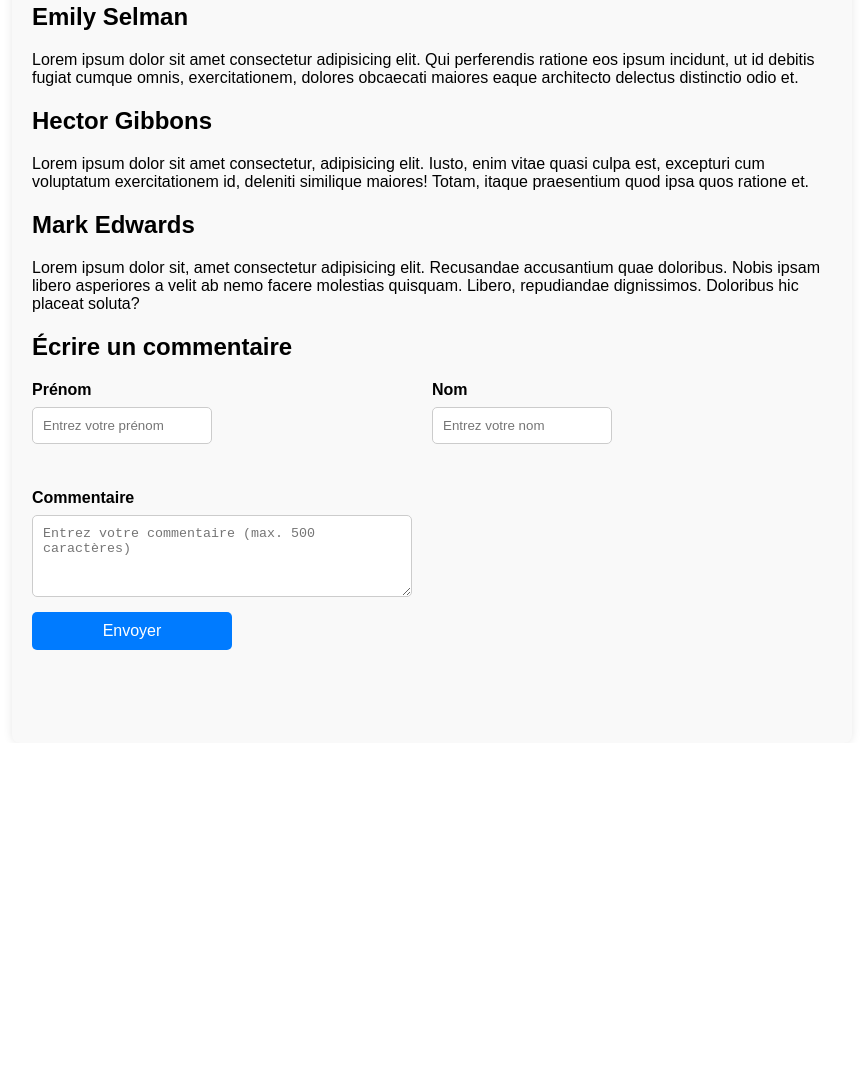
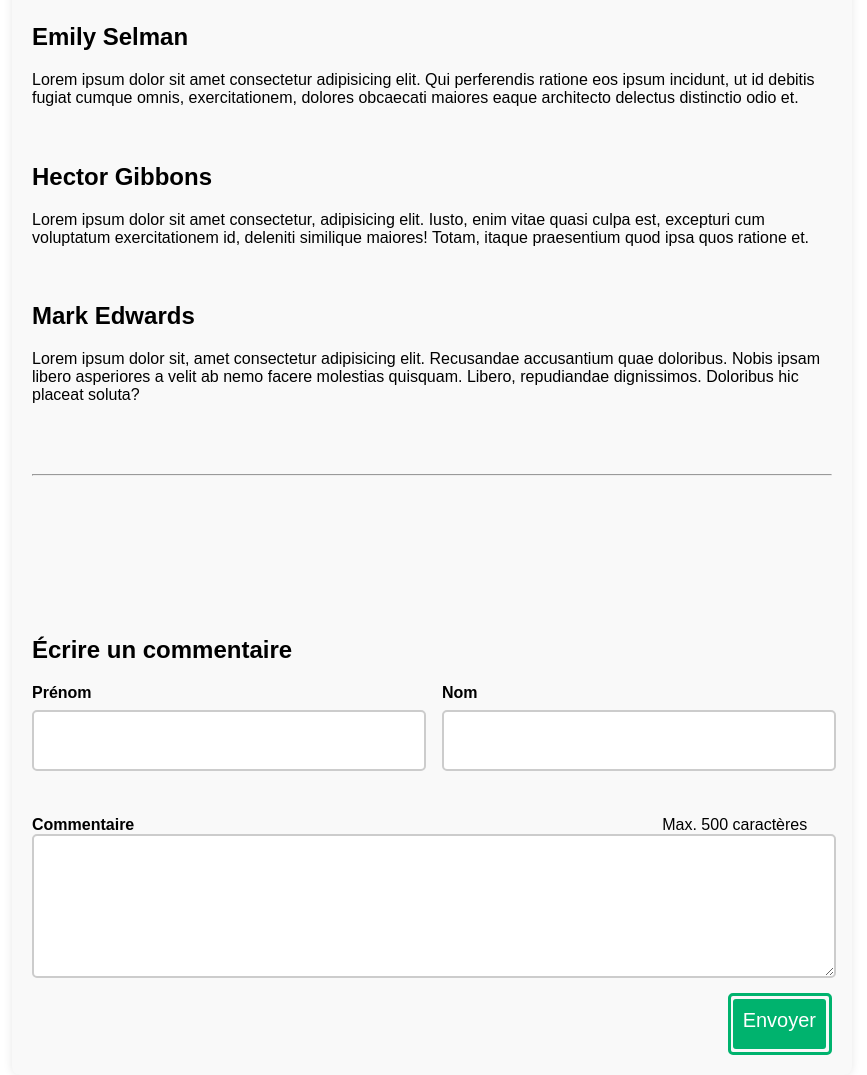
Before and after one commit to VanDoorslaer-rg/commentaire, a plain HTML site: page index.html in a window 1280 px wide. Shown: the part 97-1172 px from the top of the page, without its empty margins (208-1075 px from the left). Before the commit the page ends 840 px from the top, so only its background shows below. Drawn offline with Linux system fonts and the light colour scheme.

Commit message:
commentaire

```diff
--- a/app.js
+++ b/app.js
@@ -1,3 +1,44 @@
+// Récupérer l'élément titre "Écrire un commentaire"
+let writeCommentTitle = document.querySelector(".H2-style");
+
+// Fonction pour ajouter un commentaire à la liste des commentaires
+function ajouterCommentaire() {
+    // Récupérer les valeurs des champs
+    let prenom = document.getElementById("prenom").value;
+    let nom = document.getElementById("nom").value;
+    let commentaire = document.getElementById("commentaire").value;
+
+    // Créer un nouvel élément de commentaire
+    let newComment = document.createElement("div");
+    newComment.classList.add("commentaire");
+
+    // Contenu du commentaire
+    let contenuCommentaire = `
+        <h2>${prenom} ${nom}</h2>
+        <p>${commentaire}</p>
+    `;
+
+    // Ajouter le contenu au nouvel élément de commentaire
+    newComment.innerHTML = contenuCommentaire;
+
+    // Insérer le nouveau commentaire juste après le formulaire
+    writeCommentTitle.parentElement.insertBefore(newComment, writeCommentTitle);
+}
+
+// Ajouter un écouteur d'événements pour le bouton d'envoi
+document.querySelector("button[type='submit']").addEventListener("click", function (event) {
+    // Empêcher le formulaire de se soumettre par défaut
+    event.preventDefault();
+
+    // Vérifier si les champs sont vides
+    if (!verifierChampsVides()) {
+        // Si les champs ne sont pas vides, ajouter le commentaire
+        ajouterCommentaire();
+        // Effacer le formulaire
+        effacerFormulaire();
+    }
+});
+
 // Fonction pour vérifier si les champs du formulaire sont vides
 function verifierChampsVides() {
     try {
@@ -23,46 +64,3 @@ function effacerFormulaire() {
     document.getElementById("nom").value = "";
     document.getElementById("commentaire").value = "";
 }
-
-// Fonction pour ajouter un commentaire à la liste des commentaires
-function ajouterCommentaire() {
-    // Récupérer les valeurs des champs
-    let prenom = document.getElementById("prenom").value;
-    let nom = document.getElementById("nom").value;
-    let commentaire = document.getElementById("commentaire").value;
-
-    // Créer un nouvel élément de commentaire
-    let newComment = document.createElement("div");
-    newComment.classList.add("commentaire");
-
-    // Contenu du commentaire
-    let contenuCommentaire = `
-        <h2>${prenom} ${nom}</h2>
-        <p>${commentaire}</p>
-    `;
-
-    // Ajouter le contenu au nouvel élément de commentaire
-    newComment.innerHTML = contenuCommentaire;
-
-    // Récupérer l'élément titre "Écrire un commentaire"
-    let writeCommentTitle = document.querySelector("h2");
-
-    // Insérer le nouveau commentaire juste après le titre "Écrire un commentaire"
-    writeCommentTitle.insertAdjacentElement("beforebegin", newComment);
-}
-
-// Ajouter un écouteur d'événements pour le bouton d'envoi
-document.querySelector("button[type='submit']").addEventListener("click", function (event) {
-    // Empêcher le formulaire de se soumettre par défaut
-    event.preventDefault();
-
-    // Vérifier si les champs sont vides
-    if (!verifierChampsVides()) {
-        // Si les champs ne sont pas vides, ajouter le commentaire et effacer le formulaire
-        ajouterCommentaire();
-        effacerFormulaire();
-    }
-});
-
-// Effacer le formulaire lorsque la page est actualisée
-window.addEventListener("load", effacerFormulaire);
--- a/index.html
+++ b/index.html
@@ -24,29 +24,42 @@
         <div class="commentaire">
             <h2>Mark Edwards</h2>
             <p>Lorem ipsum dolor sit, amet consectetur adipisicing elit. Recusandae accusantium quae doloribus. Nobis ipsam libero asperiores a velit ab nemo facere molestias quisquam. Libero, repudiandae dignissimos. Doloribus hic placeat soluta?</p>
+            <hr>
         </div>
 
         <!-- Formulaire de commentaire -->
-        <h2>Écrire un commentaire</h2>
+        <h2 class="H2-style">
+            Écrire un commentaire
+        </h2>
         <div class="form">
             <div class="form-row">
                 <div class="label-input">
                     <label for="prenom">Prénom</label>
-                    <input type="text" id="prenom" name="prenom" placeholder="Entrez votre prénom">
+                    <input type="text" id="prenom" name="prenom">
                 </div>
 
                 <div class="label-input">
                     <label for="nom">Nom</label>
-                    <input type="text" id="nom" name="nom" placeholder="Entrez votre nom">
+                    <input type="text" id="nom" name="nom">
                 </div>
             </div>
 
             <div class="label-input">
-                <label for="commentaire">Commentaire</label>
-                <textarea id="commentaire" name="commentaire" rows="4" maxlength="500" placeholder="Entrez votre commentaire (max. 500 caractères)"></textarea>
+                <div class="label-style">
+                    <div id="L1">
+                        <label for="commentaire">Commentaire</label>
+                    </div>
+
+                    <div id="L2">
+                        Max. 500 caractères
+                    </div>
+                </div>
+                <textarea id="commentaire" name="commentaire" rows="4" maxlength="500"></textarea>
+            </div>
+            <div id="button">
+                <button type="submit">Envoyer</button>
             </div>
 
-            <button type="submit">Envoyer</button>
         </div>
     </div>
 </body>
--- a/styles.css
+++ b/styles.css
@@ -8,6 +8,9 @@ body {
 }
 
 .conteneur {
+    display: flex;
+    flex-direction: column;
+    justify-content:stretch;
     min-height: 100vh;
     width: 80%;
     max-width: 800px;
@@ -16,6 +19,14 @@ body {
     /* margin-top: 20px; */
     background-color: #f9f9f9;
     box-shadow: 0 0 10px rgba(0, 0, 0, 0.1);
+}
+
+hr{
+    margin-top: 70px;
+    margin-bottom: 70px;
+}
+.H2-style{
+    margin-top: 70px;
 }
 
 .commentaire {
@@ -30,15 +41,17 @@ body {
 .form-row {
     display: flex;
     flex-direction: row;
+    justify-content: space-between;
+    gap: 20px; /* Ajouter un espace de 20px entre chaque paire d'étiquettes et d'éléments input */
     margin-bottom: 30px;
-    justify-content: space-between;
 }
+
 
 .label-input {
     display: flex;
     flex-direction: column;
     margin-right: 20px;
-    flex: 1;
+
 }
 
 .form label {
@@ -46,32 +59,55 @@ body {
     margin-bottom: 8px;
 }
 
+.label-style {
+    display: flex;
+    align-items: center; /* Aligner verticalement les éléments */
+}
+
+
+#L2 {
+    margin-left: 33em; /* Aligner #L2 à droite */
+}
+
 .form input[type="text"],
 .form textarea {
     padding: 10px;
     margin-bottom: 15px;
-    border: 1px solid #ccc;
+    border: 2px solid #ccc;
     border-radius: 5px;
-    width: calc(50% - 10px); /* Calcul de la largeur pour les deux inputs avec espace entre eux */
-    box-sizing: border-box; /* Inclure les bordures et le padding dans la largeur */
-    flex: 1; /* Pour que les inputs prennent tout l'espace disponible */
+    font-size: 2em;
+    width: 100%; /* Assurez-vous que les textarea occupent toute la largeur du conteneur */
     margin-right: 10px; /* Espacement entre les inputs */
+
 }
 
 .form textarea {
     resize: vertical;
 }
+#button {
+    display: flex;
+    flex-direction: row-reverse;
+    padding: 3px;
+    margin-left: 87%;
+    border: 3px solid #00b36e; /* Bordure autour du bouton */
+    border-radius: 5px;
+}
 
 .form button {
-    background-color: #007bff;
+    display: flex;
+    flex-direction: row-reverse;
+    margin-left: 100px;
+    background-color: #00b36e;
     color: #ffffff;
-    border: none;
-    border-radius: 5px;
-    padding: 10px 20px;
-    font-size: 16px;
+    border: none; /* Supprimer la bordure par défaut */
+    border-radius: 3px; /* Ajustez la bordure du bouton si nécessaire */
     cursor: pointer;
     width: 200px;
+    height: 50px;
+    padding: 10px; /* Ajoutez du rembourrage pour le bouton */
+    font-size: 20px;
 }
+
 
 .form button:hover {
     background-color: #0056b3;
```
